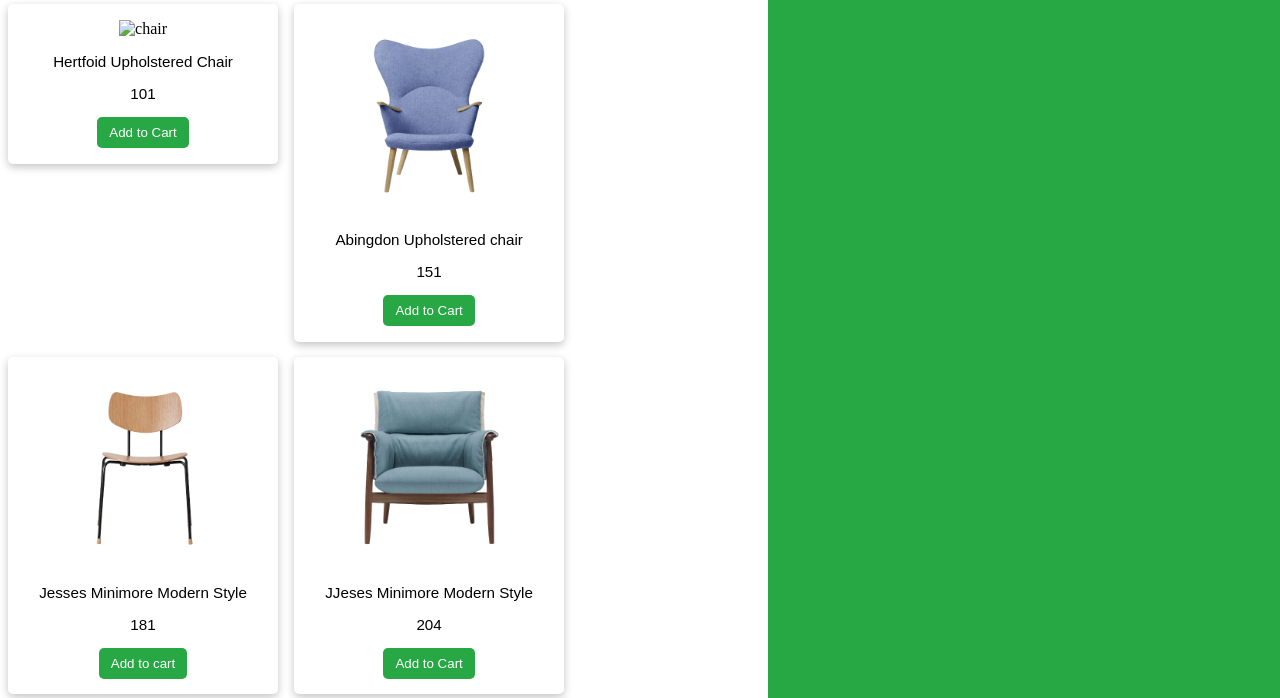
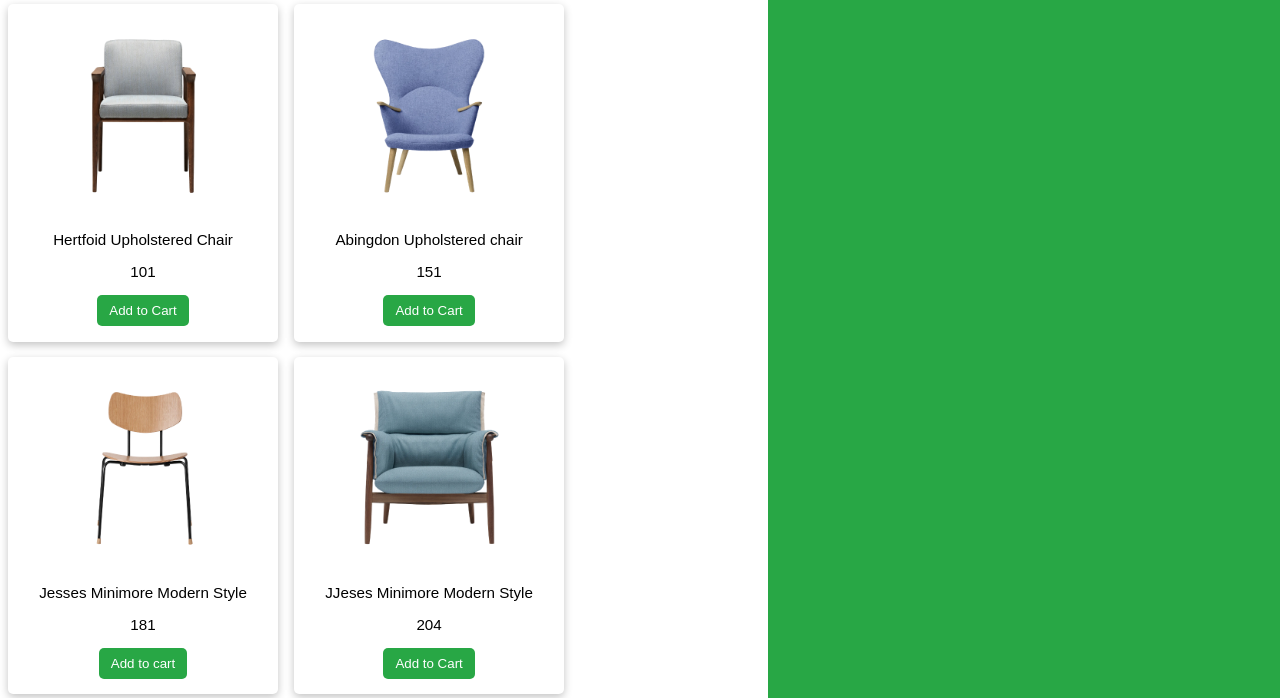
Before and after one commit to Arunkumar-2005218/Shopping, a plain HTML site: page index.html in a window 1280 px wide. Shown: the part 102-800 px from the top of the page. Drawn offline with Linux system fonts and the light colour scheme; files whose address does not match are found by name.

Commit message:
Update index.html

```diff
--- a/index.html
+++ b/index.html
@@ -14,7 +14,7 @@
             <input type="text" placeholder="search the products..." onkeyup="searchProduct()" id="search"/>
             <div class="products">
             <div class="product" data-id="1">
-            <img src="images/1.png" alt="chair">
+            <img src="1.png" alt="chair">
             <p class="name">Hertfoid Upholstered Chair</p>
             <p class="price">101</p>
             <button class="button"  onclick="addToCart('Hertfoid Upholstered Chair', 101,'images/1.png')">Add to Cart</button>
```
